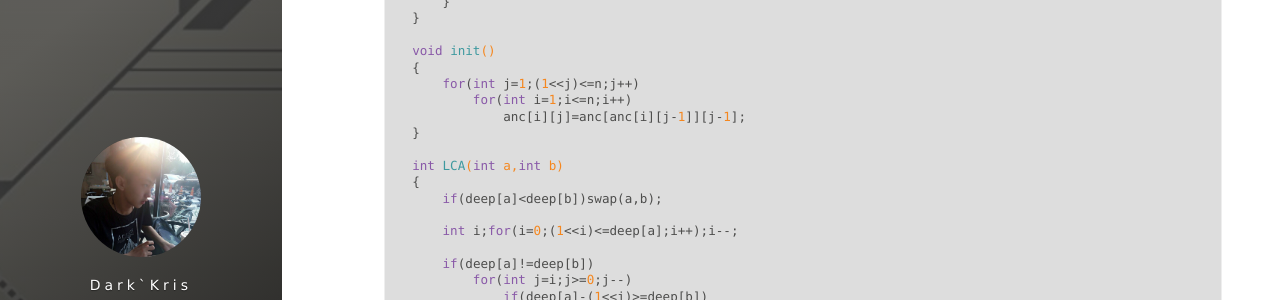
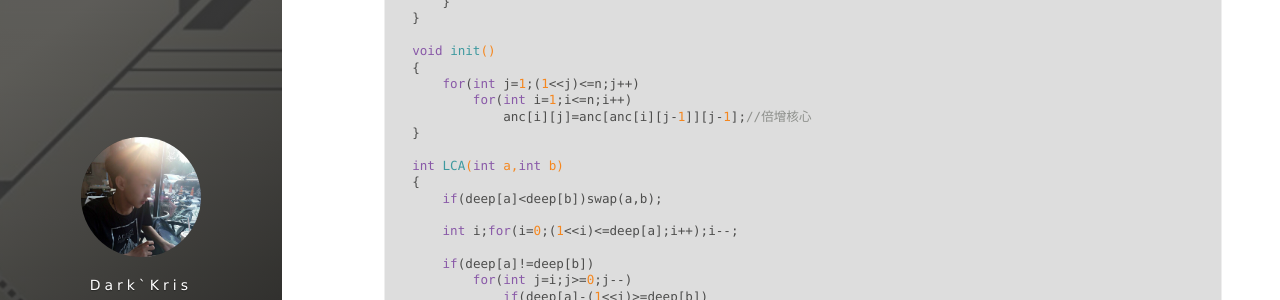
Before and after one commit to DeAntiWang/deantiwang.github.io, a Jekyll site: the page built from _posts/2018-03-31-C++算法及数据结构模板.md, in a window 1280 px wide and 900 px high, scrolled down 19900 px. Shown: the part 151-451 px from the top of the window. Built offline with Jekyll 4.4.1, drawn with Linux system fonts in a browser that asks for light colours; nearby versions of some CDN libraries; formulas are drawn with MathJax 3; comment, search, counter and statistics services are not loaded.

Commit message:
更新文章

```diff
--- a/_posts/2018-03-31-C++算法及数据结构模板.md
+++ b/_posts/2018-03-31-C++算法及数据结构模板.md
@@ -1102,7 +1102,7 @@ void init()
 {
     for(int j=1;(1<<j)<=n;j++)
         for(int i=1;i<=n;i++)
-            anc[i][j]=anc[anc[i][j-1]][j-1];
+            anc[i][j]=anc[anc[i][j-1]][j-1];//倍增核心
 }
 
 int LCA(int a,int b)
```
